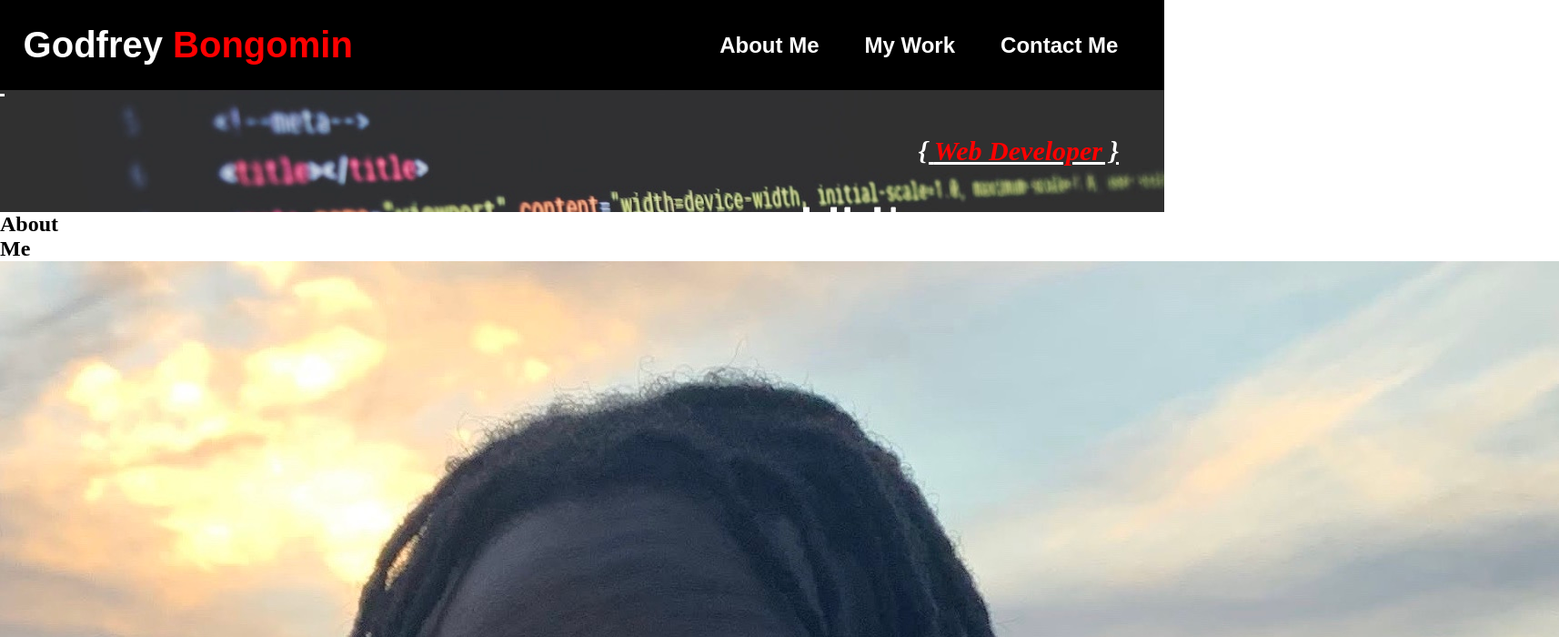
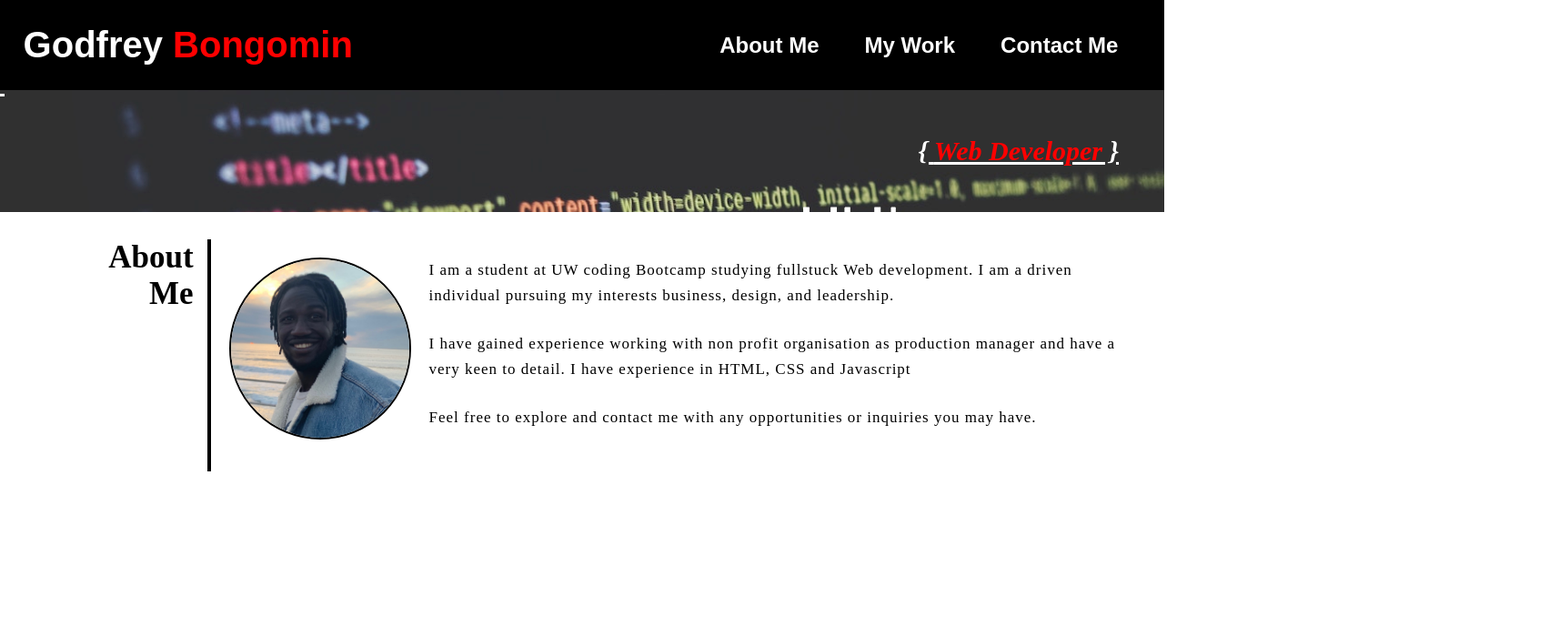
Before and after one commit to bongomin256/Godfreys-Portfolio, a plain HTML site: page index.html in a window 1280 px wide. Shown: the top 700 px of the page at 91% size, 1714 px wide, since content can reach past the window. Drawn offline with Linux system fonts and the light colour scheme.

Commit message:
Adding the css codes for the section with a class name of about

```diff
--- a/assets/style.css
+++ b/assets/style.css
@@ -59,3 +59,48 @@ nav a:hover {
     text-decoration: underline;
     font-size: 20px;
 }
+
+/* My Photo*/
+
+.my-photo {
+    height: 200px;
+    width: 200px;
+    border: 2px solid #030303;
+    border-radius: 100%;
+}
+
+/* About me section */
+.about {
+    /*background-color: lightgrey;*/
+    display: flex;
+    padding: 30px;
+    justify-content: space-between;
+ }
+
+ .about-header {
+    width: 25%;
+}
+.about-header h2 {
+    font-size: 35px;
+    text-align: end;
+    padding-right: 15px;
+}
+
+#verticle-line {
+    width: 6px;
+    height:auto;
+    background-color: black;
+}
+
+.main-p {
+    display: flex;
+    padding: 20px;
+}
+
+.main-p p {
+   letter-spacing: 1px;
+   line-height: 28px;
+   font-size: 17px;
+   margin-bottom: 25px;
+   margin-left: 20px;
+}
```
Also changed, not shown: index.html (+2 -3 lines).
